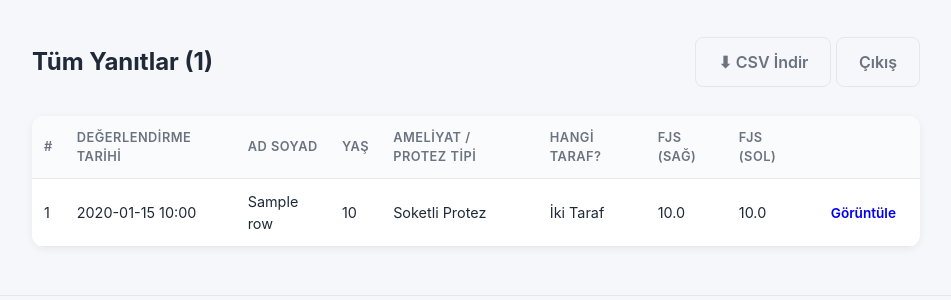
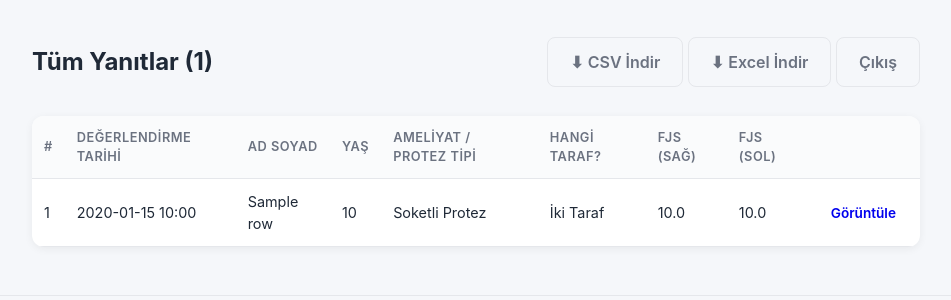
Before and after one commit to ozgurkarakoyun/anket, a Flask app: template templates/admin.html in a window 1280 px wide. Shown: the part 73-373 px from the top of the page, without its empty margins (164-1115 px from the left). Run offline with Flask 3, Linux system fonts and the light colour scheme; the template is opened without the code that fills it: most values are stand-ins (such as "Sample title", 1, 10 or a date in 2020).

Commit message:
Add Excel export button to admin page

```diff
--- a/templates/admin.html
+++ b/templates/admin.html
@@ -5,6 +5,7 @@
     <h2>{{ T['all_responses'] }} ({{ rows|length }})</h2>
     <div>
         <a href="{{ url_for('admin_export_csv') }}" class="btn btn-ghost">⬇ {{ T['export_csv'] }}</a>
+        <a href="{{ url_for('admin_export_xlsx') }}" class="btn btn-ghost">⬇ Excel İndir</a>
         <a href="{{ url_for('admin_logout') }}" class="btn btn-ghost">{{ T['logout'] }}</a>
     </div>
 </div>
```
